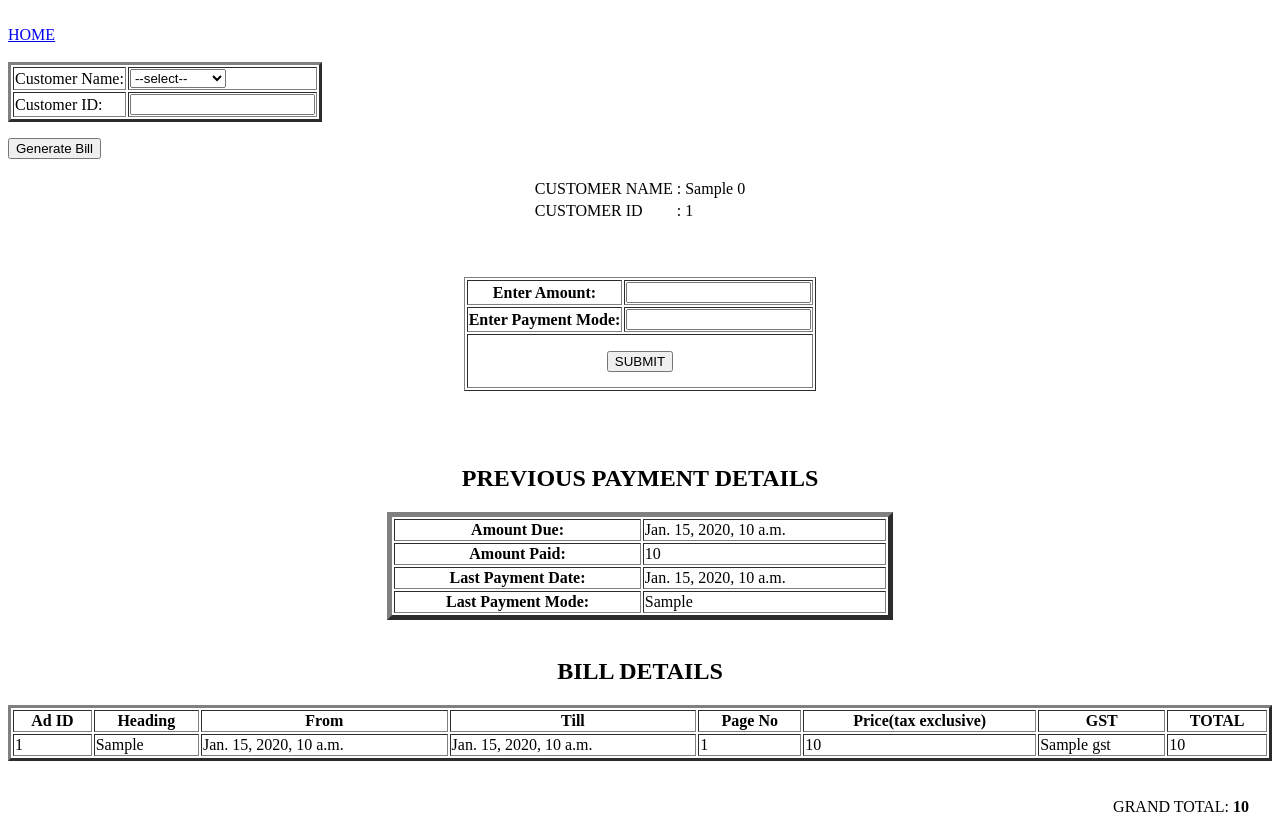
After one commit to Jaspreet8843/Ads_management, a Django app: template template/pay_bills.html in a window 1280 px wide. The commit adds this page. Run offline with Django 3.2, Linux system fonts and the light colour scheme; the template is opened without the code that fills it: most values are stand-ins (such as "Sample title", 1, 10 or a date in 2020); parts of the project's set-up code (start-up, migrations or seed data) failed here and were passed over.

Commit message:
bill payment incomplete

```diff
--- a/mainActivity/urls.py
+++ b/mainActivity/urls.py
@@ -18,4 +18,7 @@ urlpatterns = [
     path('accept/<int:no>',views.accept, name='accept'),
     path('reject/<int:no>',views.reject, name='reject'),
     path('view_rejected',views.view_rejected, name='view_rejected'),
+    path('pay_bills',views.pay_bills, name='pay_bills'),
+    path('pay_bills/<int:no>',views.pay_confirm, name='pay_confirm'),
+    path('view_paid_bills',views.view_paid_bills, name='view_paid_bills'),
 ]
--- a/template/billing.html
+++ b/template/billing.html
@@ -26,6 +26,7 @@
 	<th>From</th>
 	<th>Till</th>
 	<th>Page No</th>
+	<th>Area</th>
 	<th>Price(tax exclusive)</th>
 	<th>GST</th>
 	<th>TOTAL</th>
@@ -36,6 +37,7 @@
 		<td>{{i.ad_date_from}}</td>
 		<td>{{i.ad_date_till}}</td>
 		<td>{{i.ad_page}}</td>
+		<td>{{ i.ad_height}}* {{i.ad_width }}</td>
 		<td>0</td>
 		<td>0</td>
 		<td><input type="number" name={{i.id}} onchange="calculate(this)"></td>
--- a/template/index.html
+++ b/template/index.html
@@ -18,6 +18,8 @@
     <li><a href="/view_schedule">View Schedule</a></li>
     <li><a href="/pending_for_approval">Pending for approval</a></li>
     <li><a href="/view_rejected">View Rejected Advertisements</a></li>
+    <li><a href="/pay_bills">Pay Bills</a></li>
+    <li><a href="/view_paid_bills">View Paid Bills</a></li>
 </ul>
 
 </body>
--- /dev/null
+++ b/template/pay_bills.html
@@ -0,0 +1,162 @@
+<!DOCTYPE html>
+<html lang="en">
+<!-- <meta id="ad_id" data-id="{{ads.id|safe}}"> -->
+<head>
+    <meta charset="UTF-8">
+    <title>Pay Bills</title>
+</head>
+<body>
+<br>
+<a href="/">HOME</a><br><br>
+<table>
+
+    <table border="3">
+        <form method="post"> {% csrf_token %}
+            <tr>
+                <td>Customer Name:</td>
+                <td><select id="customer_name" name="customer_name" onchange="myfunct(this)">
+                    <option>--select--</option>
+                    {% for c in cust %}
+                    <option value={{c.cust_id}}>{{c.cust_name}}</option>
+                    {% endfor %}
+                </select><br></td>
+            </tr>
+            <tr>
+                <td>Customer ID:</td>
+                <td><input id="customer_id" name="customer_id" type="text"><br></td>
+            </tr>
+    </table>
+    <p></p>
+    <button type="submit">Generate Bill</button>
+    </form><br><br>
+    <table align="center">
+        <tr>
+            <td>CUSTOMER NAME</td>
+            <td>: {{bill.0.cust_name}}</td>
+        </tr>
+        <tr>
+            <td>CUSTOMER ID</td>
+            <td>: {{bill.0.cust_id}}</td>
+        </tr>
+    </table>
+    <br>
+    <br><br>
+    <form action="pay_bills/{{bill.0.cust_id}}" method="POST">
+
+        <table align="center" border="1">
+            <tr>
+                <th>
+                    Enter Amount:
+                </th>
+                <td>
+                    <input id="amount" name="amount" type="number">
+                </td>
+            </tr>
+            <tr>
+                <th>
+                    Enter Payment Mode:
+                </th>
+                <td>
+                    <input id="mode" name="mode" type="text">
+                </td>
+            </tr>
+            <tr>
+                <td height="50px" colspan="2" align="center"><button type="submit">SUBMIT</button></td>
+            </tr>
+        </table>
+    </form>
+    <br><br><br>
+    <h2 align="center">PREVIOUS PAYMENT DETAILS</h2>
+    <form method="POST">
+        <table align="center" border="5" width="40%">
+            <tr>
+                <th>
+                    Amount Due:
+                </th>
+                <td>
+                    {{amount_due}}
+                </td>
+            </tr>
+            <tr>
+                <th>
+                    Amount Paid:
+                </th>
+                <td>
+                    {{amount_paid}}
+                </td>
+            </tr>
+            <tr>
+                <th>
+                    Last Payment Date:
+                </th>
+                <td>
+                    {{payment_date}}
+                </td>
+            </tr>
+            <tr>
+                <th>
+                    Last Payment Mode:
+                </th>
+                <td>
+                    {{payment_mode}}
+                </td>
+            </tr>
+        </table>
+
+    </form>
+    <br>
+    <h2 align="center">BILL DETAILS</h2>
+    <table align="center" border="3" id="bill_table" onload="grand()" width="100%">
+        <th>Ad ID</th>
+        <th>Heading</th>
+        <th>From</th>
+        <th>Till</th>
+        <th>Page No</th>
+        <th>Price(tax exclusive)</th>
+        <th>GST</th>
+        <th>TOTAL</th>
+        {% for i in bill %}
+        <tr>
+            <td>{{i.ad_id}}</td>
+            <td>{{i.ad_header}}</td>
+            <td>{{i.ad_date_from}}</td>
+            <td>{{i.ad_date_till}}</td>
+            <td>{{i.ad_page}}</td>
+            <td>{{i.price}}</td>
+            <td>{{i.gst}}</td>
+            <td>{{i.total}}</td>
+        </tr>
+        {% endfor %}
+    </table>
+    <br>
+
+    <table align="right" border="0">
+        <td>
+            GRAND TOTAL:
+        </td>
+        <td><p align="left" id="grand_total" style="padding-right: 20px;font-weight: bold;">0</p></td>
+    </table>
+
+</body>
+</html>
+
+<script>
+    window.onload=grand;
+    function myfunct(obj)
+    {
+    var id=obj.value;
+    document.getElementById('customer_id').value=id;
+    }
+    function grand(){
+    	var sum = 0;
+    	var x = document.getElementById("bill_table").rows;
+    	for(var i=1;i<x.length;i++){
+    		sum+=parseFloat(x[i].cells[7].innerHTML);
+    	}
+    	x = document.getElementById("grand_total");
+    	x.innerHTML = sum;
+
+    }
+
+
+</script>
```
Also changed, not shown: mainActivity/models.py (+8 -0 lines), mainActivity/views.py (+46 -1 lines), template/view_bills.html (+5 -6 lines), template/view_paid_bills.html (added, +10 -0 lines).
